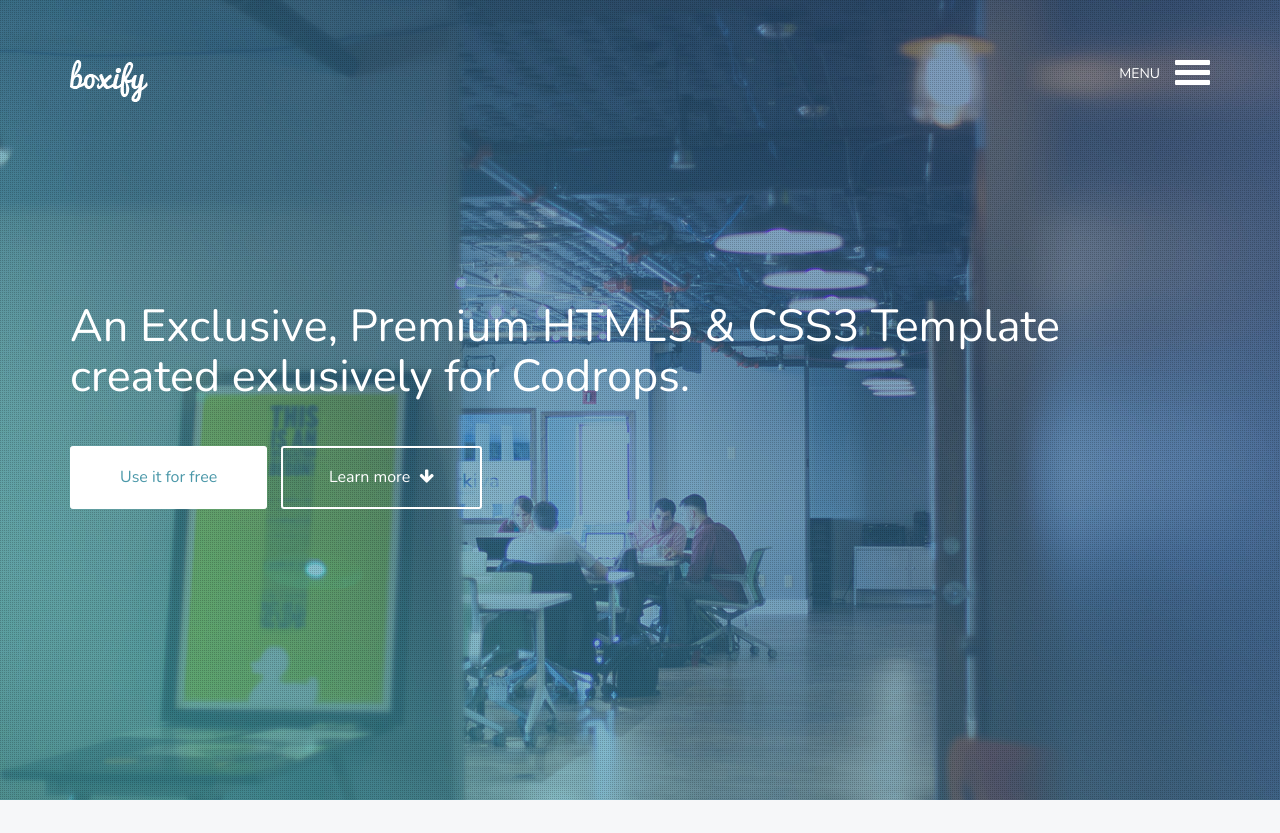
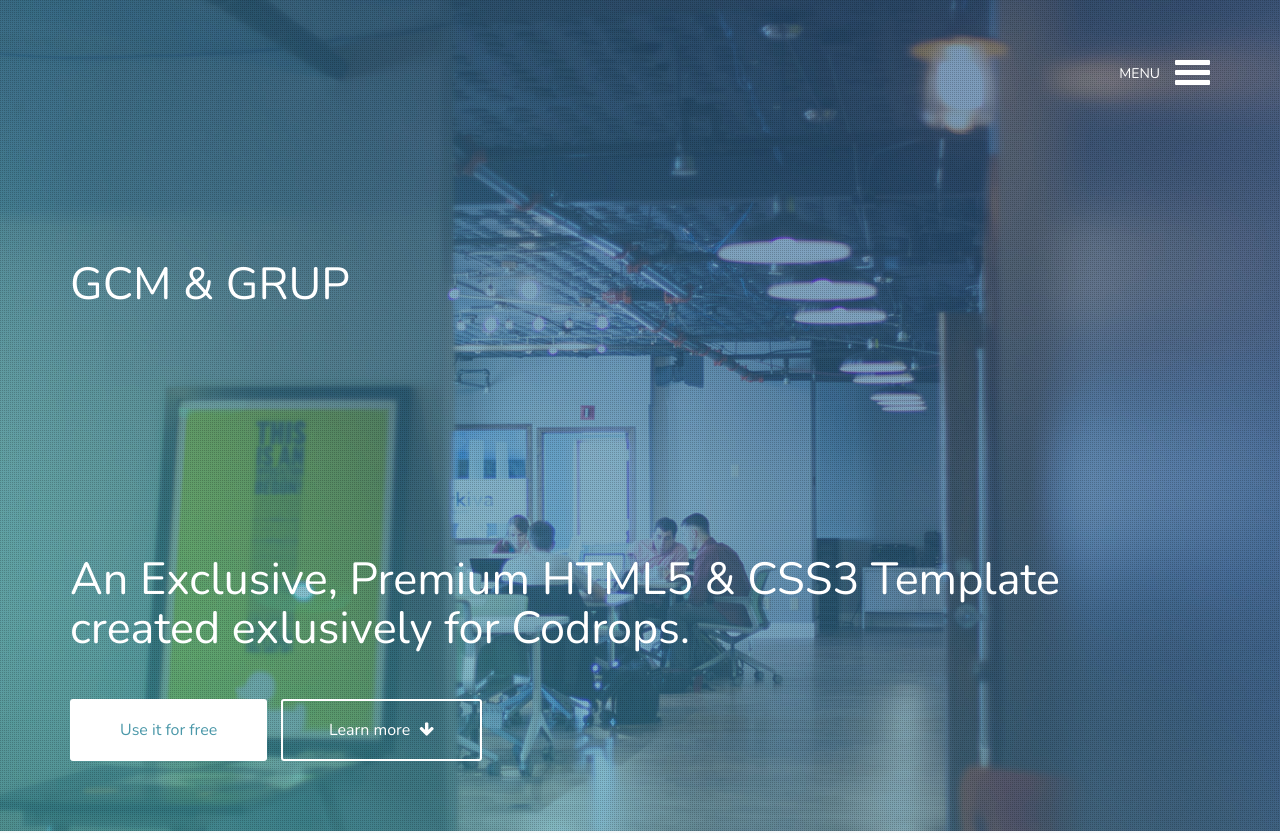
Before and after one commit to AYAZAJANS/gcmgrup.com, a plain HTML site: page index.html in a window 1280 px wide. Shown: the top 833 px of the page. Drawn offline with nearby package versions, Linux system fonts and the light colour scheme.

Commit message:
Update index.html

```diff
--- a/index.html
+++ b/index.html
@@ -50,7 +50,8 @@
 				<div class="container">
 					<div class="row nav-wrapper">
 						<div class="col-md-6 col-sm-6 col-xs-6 text-left">
-							<a href="#"><img src="img/logo-white.png" alt="Boxify Logo"></a>
+							<!-- <a href="#"><img src="img/logo-white.png" alt="GCm GRUP"></a> -->
+							<h1 class="animated fadeInDown">GCM &amp; GRUP</h1>
 						</div>
 						<div class="col-md-6 col-sm-6 col-xs-6 text-right navicon">
 							<p>MENU</p><a id="trigger-overlay" class="nav_slide_button nav-toggle" href="#"><span></span></a>
```
